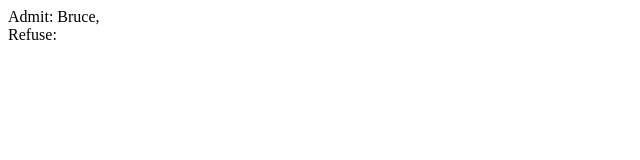
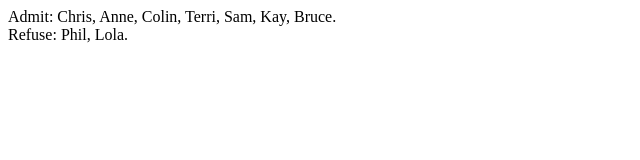
Before and after one commit to NelsonKinyanjui/guestlist, a plain HTML site: page index.html in a window 1280 px wide. Shown: the whole page, without its empty margins (0-640 px from the left). Drawn offline with Linux system fonts and the light colour scheme.

Commit message:
debug JS for efficiency

```diff
--- a/assets/guest.js
+++ b/assets/guest.js
@@ -1,22 +1,18 @@
 const people = ['Chris', 'Anne', 'Colin', 'Terri', 'Phil', 'Lola', 'Sam', 'Kay', 'Bruce'];
 
-for(const person of people){
-    const admitted = document.querySelector('.admitted');
+const admitted = document.querySelector('.admitted');
+const refused = document.querySelector('.refused');
 
-    const refused = document.querySelector('.refused');
+admitted.textContent = 'Admit: ';
+refused.textContent = 'Refuse: ';
 
-refused.textContent = 'Refuse: ';
-admitted.textContent = 'Admit: ';
+for (const person of people) {
+  if (person === 'Phil' || person === 'Lola') {
+    refused.textContent += `${person}, `;
+  } else {
+    admitted.textContent += `${person}, `;
+  }
+}
 
-
-    if(person === 'Phil' || person === 'Lola'){
-        refused.textContent += `${person}, ` ;
-    }
-
-else {
-
- admitted.textContent += `${person}, `;
-}
-}
 refused.textContent = refused.textContent.slice(0,refused.textContent.length-2) + '.';
 admitted.textContent = admitted.textContent.slice(0,admitted.textContent.length-2) + '.';
```
Also changed, not shown: index.html (+2 -0 lines).
